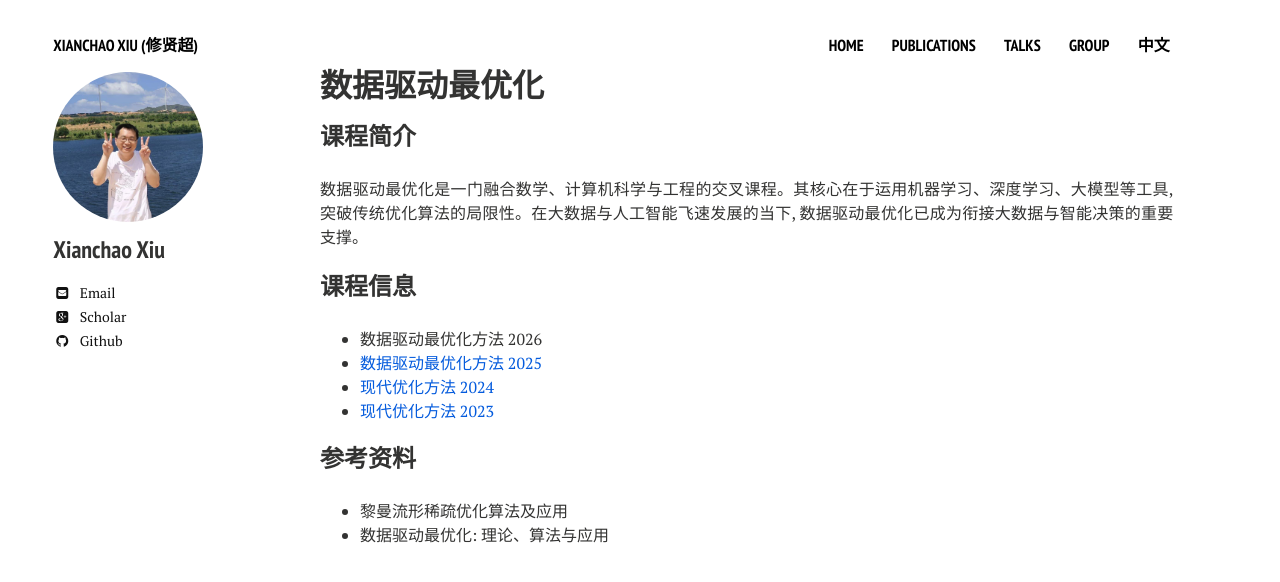
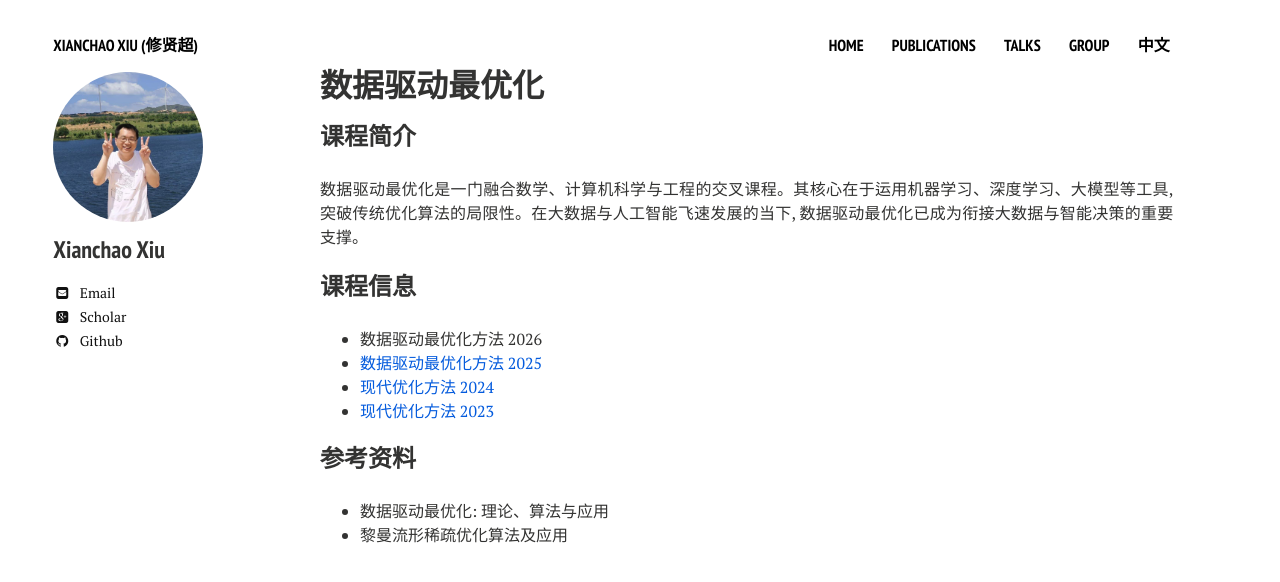
Before and after one commit to xianchaoxiu/xianchaoxiu.github.io, a Jekyll site: the page built from chinese/course/OPT/index.md, in a window 1280 px wide. Shown: the top 582 px of the page. Built offline with Jekyll 4.4.1, drawn with Linux system fonts in a browser that asks for light colours; nearby versions of some CDN libraries.

```diff
--- a/chinese/course/OPT/index.md
+++ b/chinese/course/OPT/index.md
@@ -19,5 +19,6 @@ share: false
 
 
 ### 参考资料
+
+* 数据驱动最优化: 理论、算法与应用 <br>
 * 黎曼流形稀疏优化算法及应用<br>
-* 数据驱动最优化: 理论、算法与应用 <br>
```
